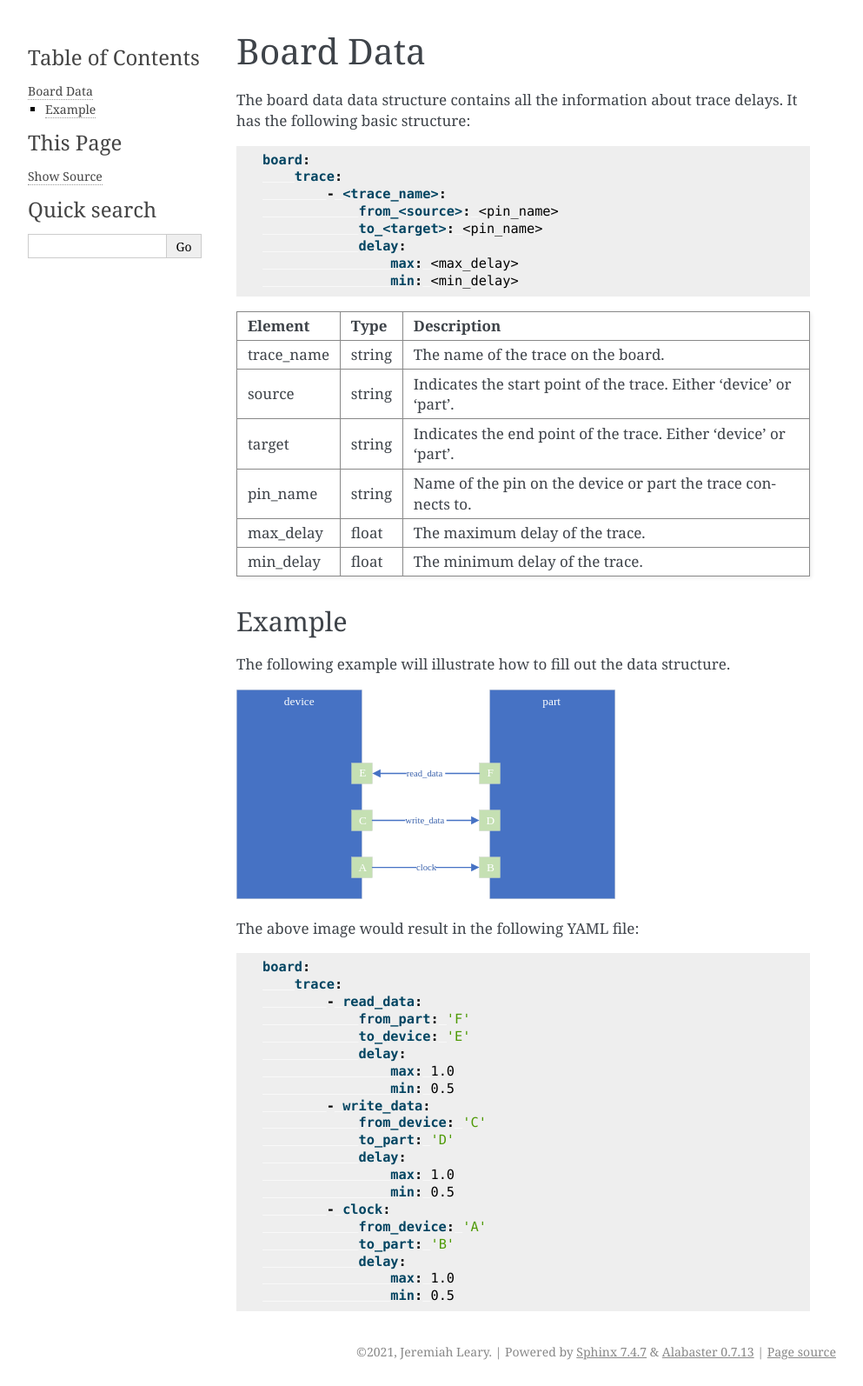
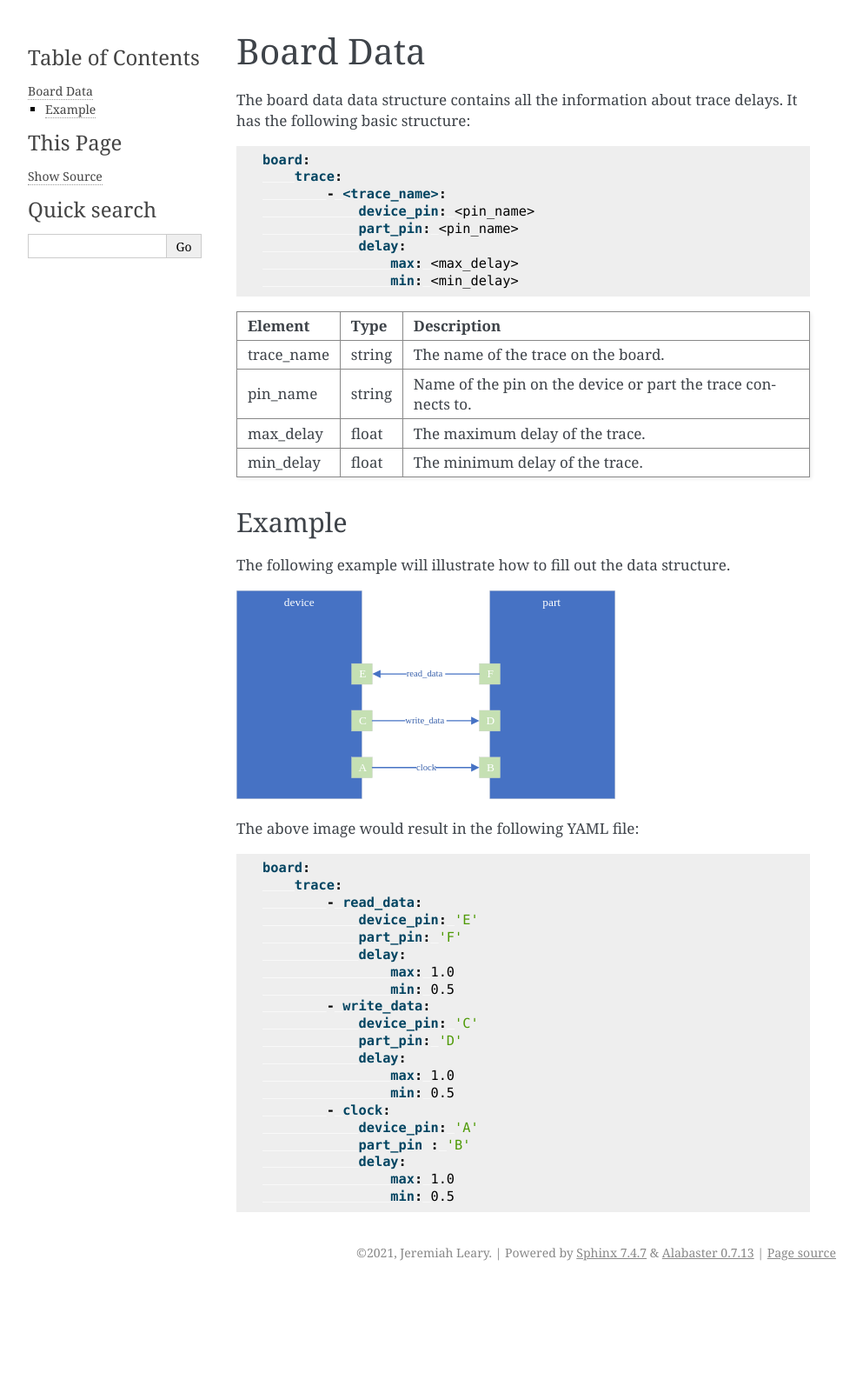
Before and after one commit to jeremiah-c-leary/sta-constraint-validator, a Sphinx documentation site: the page built from docs/source/board_data.rst, in a window 1280 px wide. Shown: the whole page at 87% size, without its empty margins (148-1141 px from the left). Built offline with Sphinx 7.4.7, drawn with Linux system fonts in a browser that asks for light colours; after the commit the page ends 1480 px from its top, so only the background shows below that.

Commit message:
Updating board data YAML format.

```diff
--- a/docs/source/board_data.rst
+++ b/docs/source/board_data.rst
@@ -9,8 +9,8 @@ It has the following basic structure:
     board:
         trace:
             - <trace_name>:
-                from_<source>: <pin_name>
-                to_<target>: <pin_name>
+                device_pin: <pin_name>
+                part_pin: <pin_name>
                 delay:
                     max: <max_delay>
                     min: <min_delay>
@@ -19,10 +19,6 @@ It has the following basic structure:
 | **Element** | **Type** | **Description**                                                     |
 +-------------+----------+---------------------------------------------------------------------+
 | trace_name  | string   | The name of the trace on the board.                                 |
-+-------------+----------+---------------------------------------------------------------------+
-| source      | string   | Indicates the start point of the trace.  Either 'device' or 'part'. |
-+-------------+----------+---------------------------------------------------------------------+
-| target      | string   | Indicates the end point of the trace.  Either 'device' or 'part'.   |
 +-------------+----------+---------------------------------------------------------------------+
 | pin_name    | string   | Name of the pin on the device or part the trace connects to.        |
 +-------------+----------+---------------------------------------------------------------------+
@@ -45,20 +41,20 @@ The above image would result in the following YAML file:
     board:
         trace:
             - read_data:
-                from_part: 'F'
-                to_device: 'E'
+                device_pin: 'E'
+                part_pin: 'F'
                 delay:
                     max: 1.0
                     min: 0.5
             - write_data:
-                from_device: 'C'
-                to_part: 'D'
+                device_pin: 'C'
+                part_pin: 'D'
                 delay:
                     max: 1.0
                     min: 0.5
             - clock:
-                from_device: 'A'
-                to_part: 'B'
+                device_pin: 'A'
+                part_pin : 'B'
                 delay:
                     max: 1.0
                     min: 0.5
```
